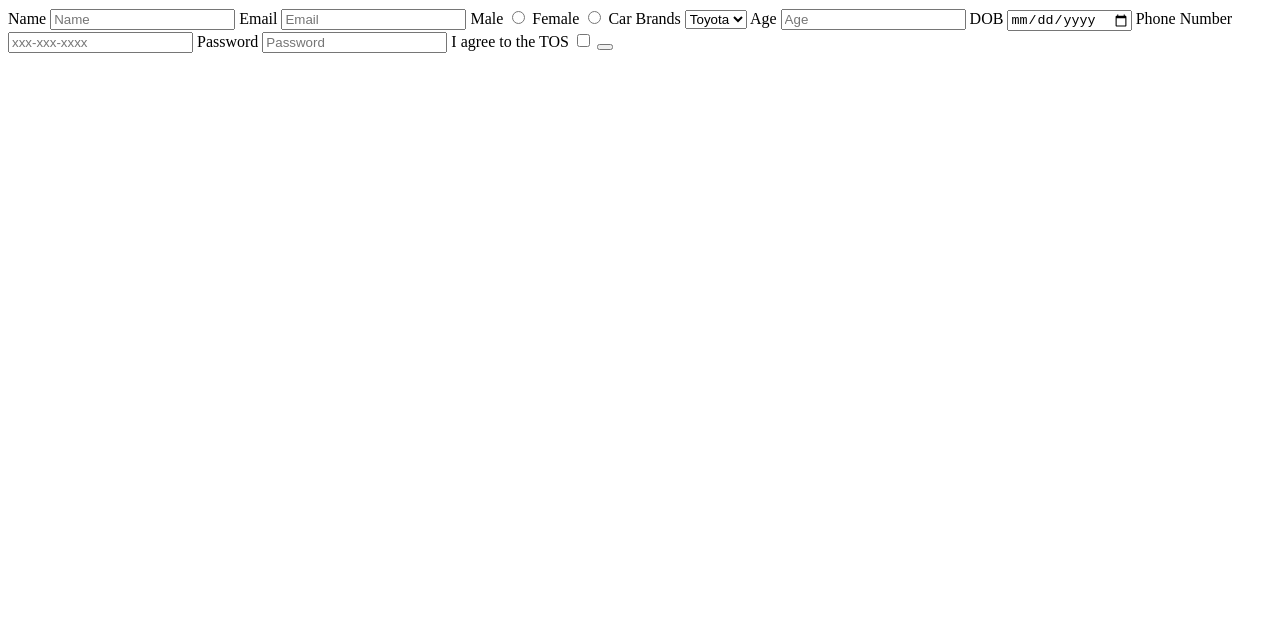
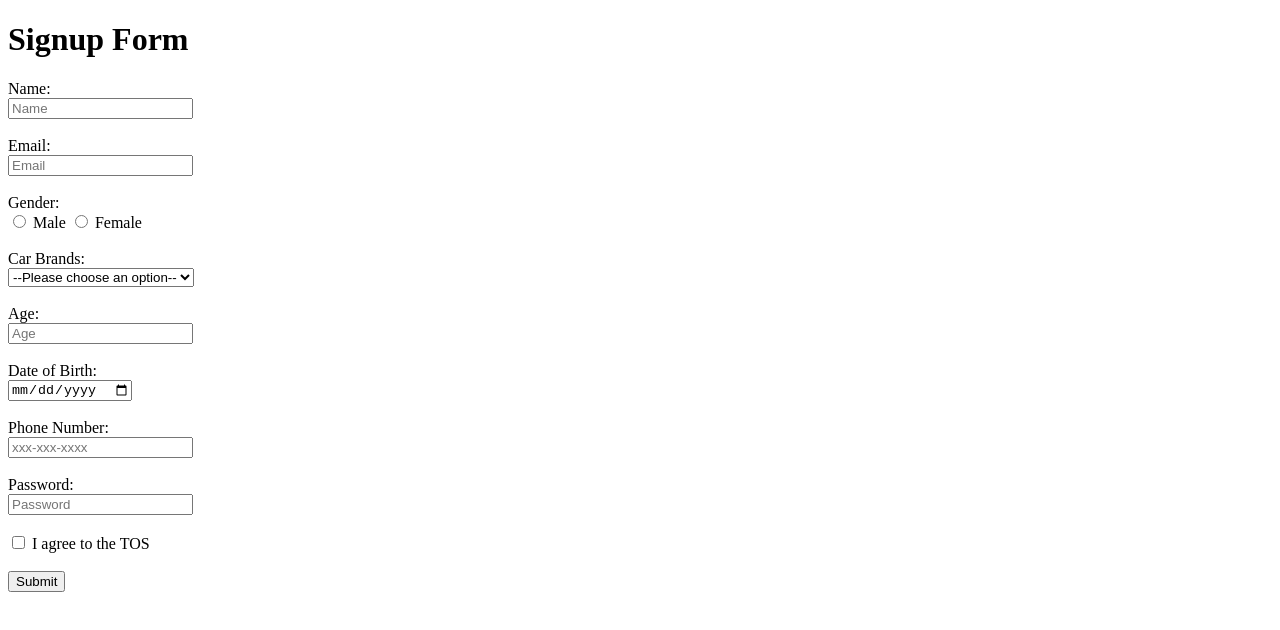
Before and after one commit to acciojob/signup-form-car-MohitGirase, a website: page main.html in a window 1280 px wide. Drawn offline with Linux system fonts and the light colour scheme.

Commit message:
created a submission

```diff
--- a/main.html
+++ b/main.html
@@ -10,43 +10,66 @@
 <body>
 	<!-- the entire body must be written by student -->
 
+	<h1>Signup Form</h1>
+
   <form method="post">
 
-		<label for="name">Name</label>
-		<input placeholder="Name" type="text" id="name" required>
+    <!-- Name -->
+    <label for="name">Name:</label><br>
+    <input type="text" id="name" name="name" placeholder="Name" required>
+    <br><br>
 
-		<label for="email">Email</label>
-		<input placeholder="Email" type="email" id="email" required>
+    <!-- Email -->
+    <label for="email">Email:</label><br>
+    <input type="email" id="email" name="email" placeholder="Email" required>
+    <br><br>
 
+    <!-- Gender -->
+    <label>Gender:</label><br>
+    <input type="radio" id="gender_m" name="gender" value="male" required>
     <label for="gender_m">Male</label>
-		<input type="radio" id="gender_m" name="gender" required>
+    <input type="radio" id="gender_f" name="gender" value="female" required>
     <label for="gender_f">Female</label>
-		<input type="radio" id="gender_f" name="gender" required>
+    <br><br>
 
-	    <label for="cars">Car Brands</label>
-	    <select placeholder="--Please choose an option--" id="cars" required>
-			<option>Toyota</option>
-			<option>Honda</option>
-			<option>BMW</option>
-			<option>Tesla</option>
+    <!-- Car Brands -->
+    <label for="cars">Car Brands:</label><br>
+    <select id="cars" name="cars" required>
+      <option value="">--Please choose an option--</option>
+      <option value="toyota">Toyota</option>
+      <option value="honda">Honda</option>
+      <option value="bmw">BMW</option>
+      <option value="tesla">Tesla</option>
     </select>
+    <br><br>
 
-		<label for="age">Age</label>
-		<input placeholder="Age" type="number" id="age" required>
+    <!-- Age -->
+    <label for="age">Age:</label><br>
+    <input type="number" id="age" name="age" placeholder="Age" required>
+    <br><br>
 
-		<label for="dob">DOB</label>
-		<input type="date" id="dob" required>
+    <!-- Date of Birth -->
+    <label for="dob">Date of Birth:</label><br>
+    <input type="date" id="dob" name="dob" required>
+    <br><br>
 
-		<label for="tel">Phone Number</label>
-		<input placeholder="xxx-xxx-xxxx" type="tel" id="tel">
+    <!-- Phone Number -->
+    <label for="tel">Phone Number:</label><br>
+    <input type="tel" id="tel" name="tel" placeholder="xxx-xxx-xxxx" pattern="[0-9]{3}-[0-9]{3}-[0-9]{4}">
+    <br><br>
 
-		<label for="password">Password</label>
-		<input placeholder="Password" type="password" id="password" required>
+    <!-- Password -->
+    <label for="password">Password:</label><br>
+    <input type="password" id="password" name="password" placeholder="Password" required>
+    <br><br>
 
+    <!-- Terms of Service -->
+    <input type="checkbox" id="tos" name="tos" required>
     <label for="tos">I agree to the TOS</label>
-		<input type="checkbox" id="tos" required>
+    <br><br>
 
-		<button type="submit">
+    <!-- Submit Button -->
+    <button type="submit">Submit</button>
   </form>
 
     <script type="text/javascript" src="./script.js">
```
Lines whose indentation alone changed are shown as unchanged.
